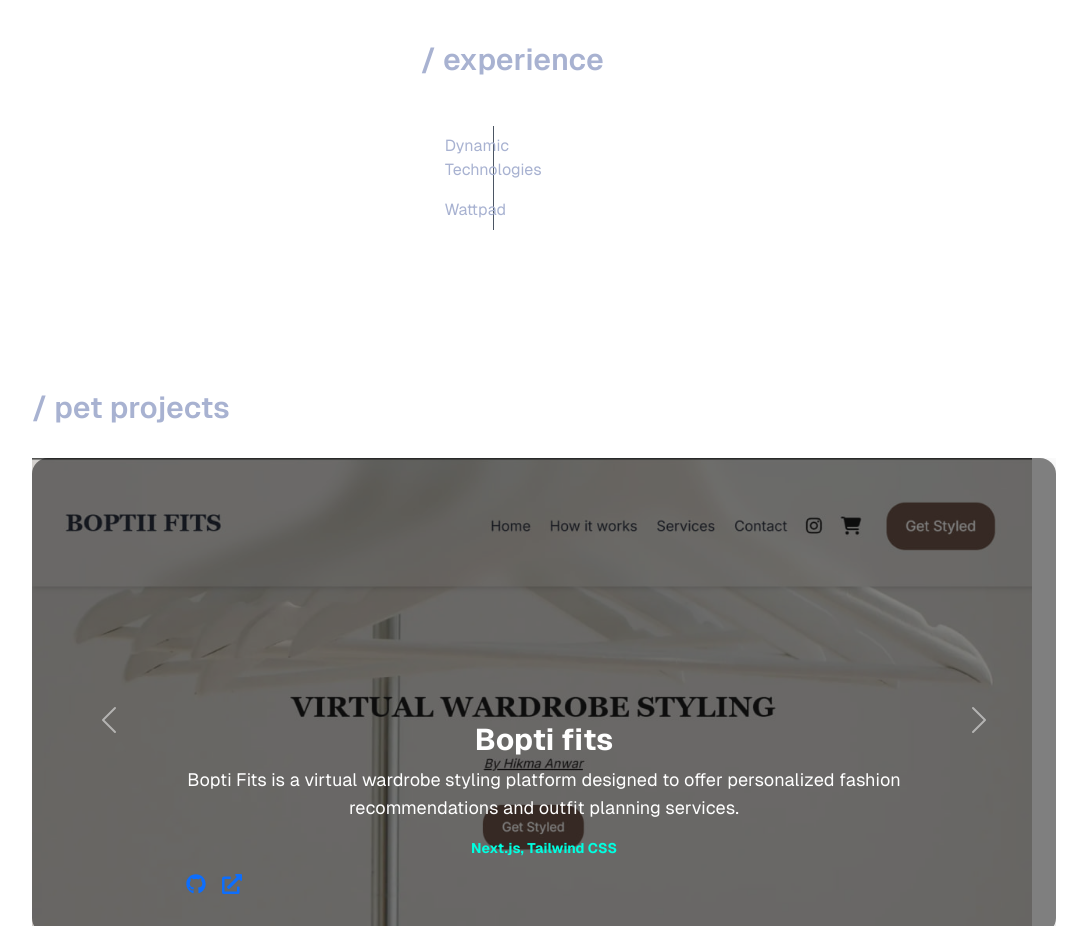
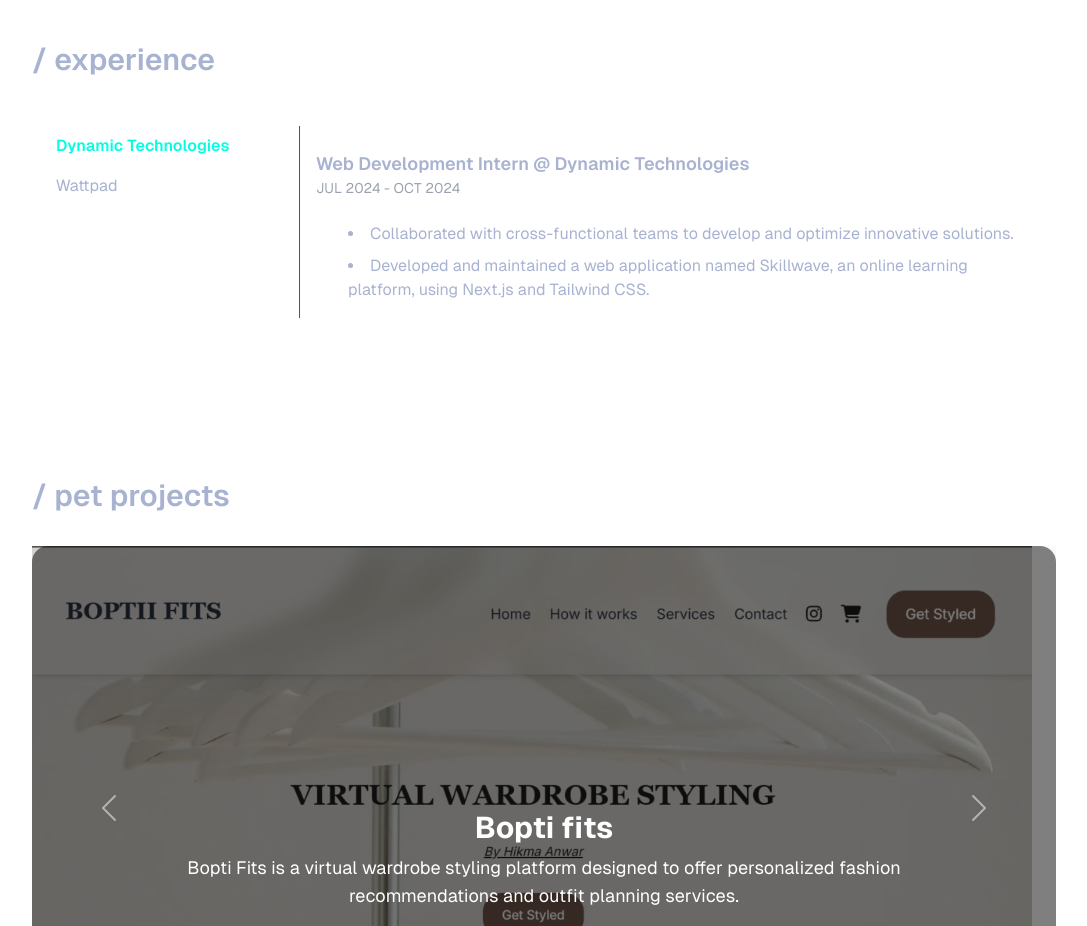
Before and after one commit to HikmaAnwar/hikma-s-portfolio, a Next.js app: page / in a window 1280 px wide. Shown: the part 960-1886 px from the top of the page, without its empty margins (96-1183 px from the left). Built offline with nearby package versions, Linux system fonts and the light colour scheme.

Commit message:
fix: refactor JobList component to manage active state with local state and enhance experience descriptions

```diff
--- a/src/app/components/JobList.jsx
+++ b/src/app/components/JobList.jsx
@@ -1,13 +1,17 @@
-import React from "react";
+// components/JobList.js
+import React, { useState } from "react";
+import FadeInSection from "./FadeInSection";
 
-const JobList = ({ activeKey, onSelect }) => {
+const JobList = () => {
+  const [value, setValue] = useState(0);
+
   const experienceItems = {
     "Dynamic Technologies": {
       jobTitle: "Web Development Intern @",
       duration: "JUL 2024 - OCT 2024",
       desc: [
-        "Collaborates with cross-functional teams to develop and optimize innovative solutions.",
-        "Develops and maintains the Skillwave web application, an online learning platform using Next.js and Tailwind CSS.",
+        "Collaborated with cross-functional teams to develop and optimize innovative solutions.",
+        "Developed and maintained a web application named Skillwave, an online learning platform, using Next.js and Tailwind CSS.",
       ],
     },
     Wattpad: {
@@ -16,9 +20,13 @@ const JobList = ({ activeKey, onSelect }) => {
       desc: [
         "Developed a responsive React web page (the new Story Details) from scratch, both on client and server side, for an app with massive scale (2 billion daily requests).",
         "Iteratively built web experiences for 80 million users across high-traffic pages.",
-        "Collaborated with senior engineers and product management following best practices for the full software development lifecycle.",
+        "Collaborated with senior engineers and product management following best practices for the full software development life cycle, including coding standards, code reviews, source control management, build processes, testing, and operations.",
       ],
     },
+  };
+
+  const handleChange = (index) => {
+    setValue(index);
   };
 
   return (
@@ -27,10 +35,10 @@ const JobList = ({ activeKey, onSelect }) => {
         {Object.keys(experienceItems).map((key, i) => (
           <button
             key={i}
-            onClick={() => onSelect(key)}
+            onClick={() => handleChange(i)}
             className={`block py-2 text-left w-full transition-all ${
-              activeKey === key
-                ? "border-b-2 border-colors-greenBright font-semibold"
+              value === i
+                ? "text-colors-greenBright font-semibold"
                 : "text-colors-slate"
             }`}
           >
@@ -42,9 +50,7 @@ const JobList = ({ activeKey, onSelect }) => {
         {Object.keys(experienceItems).map((key, i) => (
           <div
             key={i}
-            className={`${
-              activeKey === key ? "block" : "hidden"
-            } transition-opacity`}
+            className={`${value === i ? "block" : "hidden"} transition-opacity`}
           >
             <span className="block text-lg font-semibold text-colors-slate">
               {experienceItems[key].jobTitle} {key}
@@ -54,9 +60,9 @@ const JobList = ({ activeKey, onSelect }) => {
             </div>
             <ul className="list-disc list-inside text-colors-slate space-y-2">
               {experienceItems[key].desc.map((descItem, idx) => (
-                <li key={idx} className="text-colors-slate">
-                  {descItem}
-                </li>
+                <FadeInSection key={idx} delay={`${idx + 1}00ms`}>
+                  <li className="text-colors-slate">{descItem}</li>
+                </FadeInSection>
               ))}
             </ul>
           </div>
```
